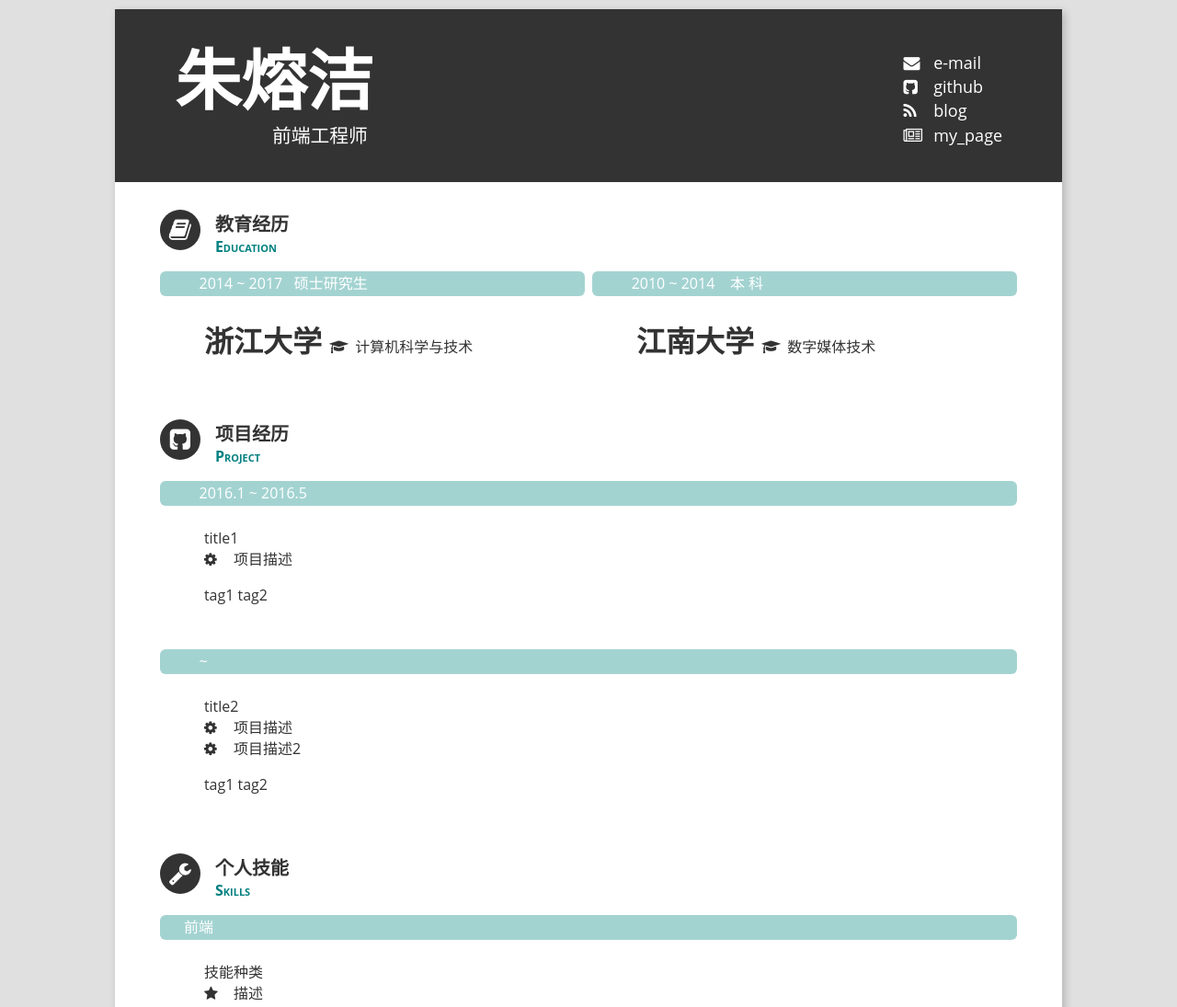
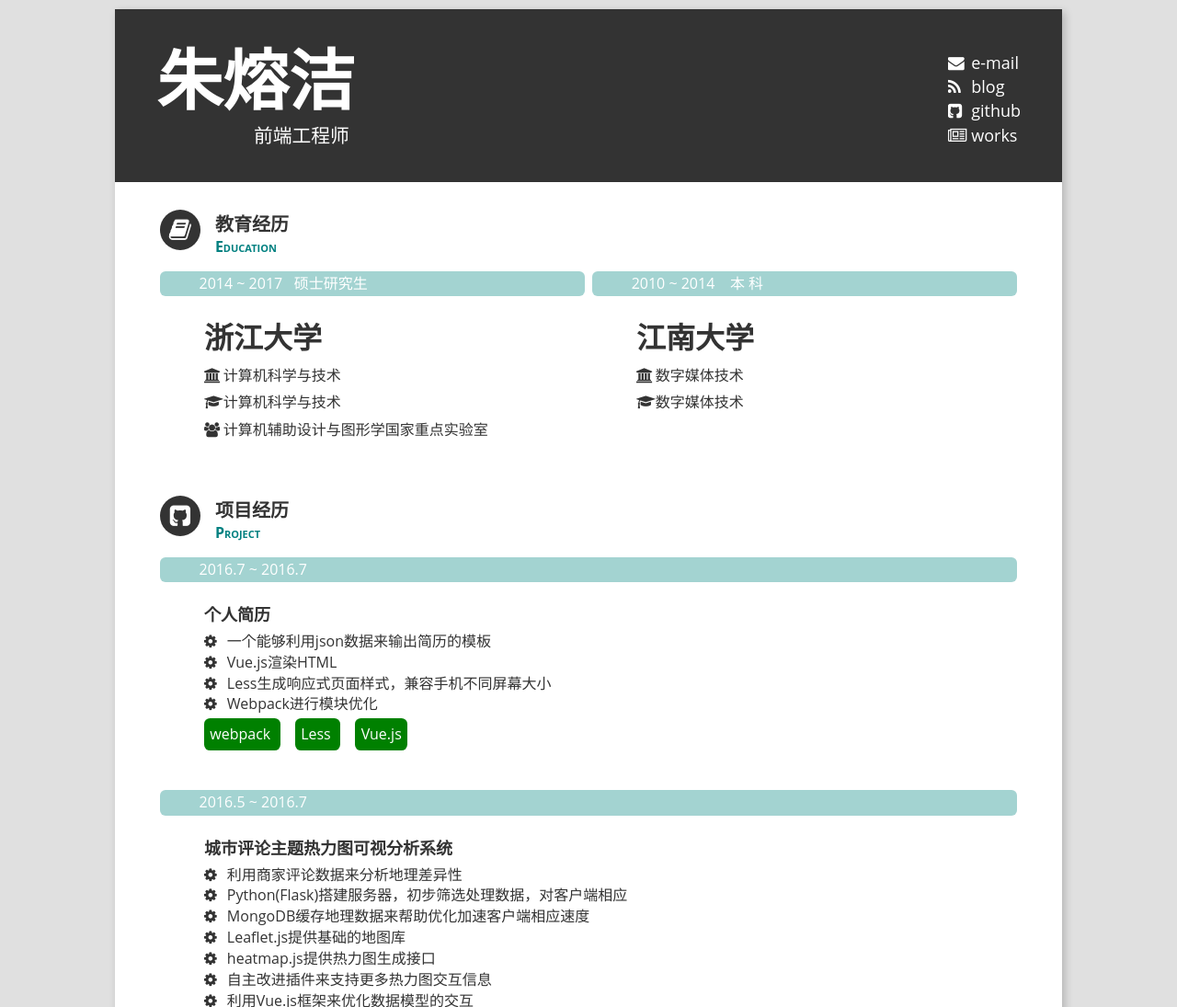
Before and after one commit to ysyszrj/ysyszrj.github.io, a plain HTML site: page resume1/index.html in a window 1280 px wide. Shown: the top 1095 px of the page at 92% size. Drawn offline with Linux system fonts and the light colour scheme.

Commit message:
update resume

```diff
--- a/resume1/index.css
+++ b/resume1/index.css
@@ -1,7 +1,7 @@
 @font-face {
   font-family: 'FontAwesome';
-  src: url('fonts/fontawesome-webfont.eot?v=4.3.0');
-  src: url('fonts/fontawesome-webfont.eot?#iefix&v=4.3.0') format('embedded-opentype'), url('fonts/fontawesome-webfont.woff2?v=4.3.0') format('woff2'), url('fonts/fontawesome-webfont.woff?v=4.3.0') format('woff'), url('fonts/fontawesome-webfont.ttf?v=4.3.0') format('truetype'), url('fonts/fontawesome-webfont.svg?v=4.3.0#fontawesomeregular') format('svg');
+  src: url('static/fonts/fontawesome-webfont.eot?v=4.3.0');
+  src: url('static/fonts/fontawesome-webfont.eot?#iefix&v=4.3.0') format('embedded-opentype'), url('static/fonts/fontawesome-webfont.woff2?v=4.3.0') format('woff2'), url('static/fonts/fontawesome-webfont.woff?v=4.3.0') format('woff'), url('static/fonts/fontawesome-webfont.ttf?v=4.3.0') format('truetype'), url('static/fonts/fontawesome-webfont.svg?v=4.3.0#fontawesomeregular') format('svg');
   font-weight: normal;
   font-style: normal;
 }
@@ -83,6 +83,8 @@ ul,
 ol,
 dl {
   line-height: 1.42857143;
+  padding-left: 0;
+  margin-bottom: 0rem;
 }
 article {
   padding-bottom: 2rem;
@@ -282,9 +284,8 @@ address {
 header .contact {
   float: left;
   margin: 0;
-  padding-left: 16px;
 }
-@media print or (max-width: 767px) {
+@media print and (min-width: 992px) {
   header .contact {
     float: none;
     margin-top: 10px;
@@ -298,6 +299,11 @@ header .contact li {
   font-size: 1.125rem;
   word-break: break-all;
 }
+@media print and (max-width: 991px) {
+  header .contact li {
+    width: 25%;
+  }
+}
 header a:link,
 header a:visited {
   color: white;
@@ -305,14 +311,6 @@ header a:visited {
 header a:hover,
 header a:active {
   color: #A3D3D1;
-}
-.title,
-address {
-  margin-left: 20px;
-  margin-right: 20px;
-}
-.contact_e-mail {
-  padding-left: calc(12px + 1rem);
 }
 .contact_e-mail::before {
   font-family: FontAwesome;
@@ -322,12 +320,12 @@ address {
   -moz-osx-font-smoothing: grayscale;
   transform: translate(0, 0);
   content: "\f0e0";
-  width: calc(12px + 1rem);
-  margin-left: calc(-12px - 1rem);
   display: inline-block;
 }
-.contact_github {
-  padding-left: calc(12px + 1rem);
+@media screen and (min-width: 992px) {
+  .contact_e-mail::before {
+    width: 1.3rem;
+  }
 }
 .contact_github::before {
   font-family: FontAwesome;
@@ -337,12 +335,12 @@ address {
   -moz-osx-font-smoothing: grayscale;
   transform: translate(0, 0);
   content: "\f092";
-  width: calc(12px + 1rem);
-  margin-left: calc(-12px - 1rem);
   display: inline-block;
 }
-.contact_blog {
-  padding-left: calc(12px + 1rem);
+@media screen and (min-width: 992px) {
+  .contact_github::before {
+    width: 1.3rem;
+  }
 }
 .contact_blog::before {
   font-family: FontAwesome;
@@ -352,14 +350,14 @@ address {
   -moz-osx-font-smoothing: grayscale;
   transform: translate(0, 0);
   content: "\f09e";
-  width: calc(12px + 1rem);
-  margin-left: calc(-12px - 1rem);
   display: inline-block;
 }
-.contact_my_page {
-  padding-left: calc(12px + 1rem);
+@media screen and (min-width: 992px) {
+  .contact_blog::before {
+    width: 1.3rem;
+  }
 }
-.contact_my_page::before {
+.contact_works::before {
   font-family: FontAwesome;
   font-size: inherit;
   text-rendering: auto;
@@ -367,16 +365,16 @@ address {
   -moz-osx-font-smoothing: grayscale;
   transform: translate(0, 0);
   content: "\f1ea";
-  width: calc(12px + 1rem);
-  margin-left: calc(-12px - 1rem);
   display: inline-block;
+}
+@media screen and (min-width: 992px) {
+  .contact_works::before {
+    width: 1.3rem;
+  }
 }
 footer {
   text-align: center;
   margin: 30px 6px;
-}
-section {
-  margin-bottom: 1rem;
 }
 .sec-title-wrapper {
   display: flex;
@@ -449,6 +447,9 @@ section {
 .sec-content:after {
   clear: both;
 }
+.subsec-content {
+  padding-bottom: 1.5rem;
+}
 @media screen and (max-width: 991px) {
   .subsec-content {
     padding-left: 1.5rem;
@@ -465,7 +466,6 @@ section {
   padding-top: 1rem;
   padding-left: 0.25rem;
   padding-right: 0.25rem;
-  padding-bottom: 1rem;
 }
 .timeline-wrapper {
   overflow-y: hidden;
@@ -549,9 +549,11 @@ section {
   margin: 10px 0 5px 0;
 }
 .education-major,
-.education-honor {
+.education-honor,
+.education-college,
+.education-lab {
   list-style-type: none;
-  line-height: 1.42857143;
+  line-height: 1.85714286;
   margin: 0;
   padding: 0;
 }
@@ -561,8 +563,35 @@ section {
 .education.timeline-item::before {
   content: "\f02e";
 }
-.education-major {
-  padding-left: calc(12px + 1rem);
+.education-college::before {
+  font-family: FontAwesome;
+  font-size: inherit;
+  text-rendering: auto;
+  -webkit-font-smoothing: antialiased;
+  -moz-osx-font-smoothing: grayscale;
+  transform: translate(0, 0);
+  content: "\f19c";
+  display: inline-block;
+}
+@media screen and (min-width: 992px) {
+  .education-college::before {
+    width: 1.3rem;
+  }
+}
+.education-lab::before {
+  font-family: FontAwesome;
+  font-size: inherit;
+  text-rendering: auto;
+  -webkit-font-smoothing: antialiased;
+  -moz-osx-font-smoothing: grayscale;
+  transform: translate(0, 0);
+  content: "\f0c0";
+  display: inline-block;
+}
+@media screen and (min-width: 992px) {
+  .education-lab::before {
+    width: 1.3rem;
+  }
 }
 .education-major::before {
   font-family: FontAwesome;
@@ -572,12 +601,12 @@ section {
   -moz-osx-font-smoothing: grayscale;
   transform: translate(0, 0);
   content: "\f19d";
-  width: calc(12px + 1rem);
-  margin-left: calc(-12px - 1rem);
   display: inline-block;
 }
-.education-honor {
-  padding-left: calc(12px + 1rem);
+@media screen and (min-width: 992px) {
+  .education-major::before {
+    width: 1.3rem;
+  }
 }
 .education-honor::before {
   font-family: FontAwesome;
@@ -587,9 +616,12 @@ section {
   -moz-osx-font-smoothing: grayscale;
   transform: translate(0, 0);
   content: "\f091";
-  width: calc(12px + 1rem);
-  margin-left: calc(-12px - 1rem);
   display: inline-block;
+}
+@media screen and (min-width: 992px) {
+  .education-honor::before {
+    width: 1.3rem;
+  }
 }
 .language .sec-content {
   margin: 10px 0 0 22px;
@@ -632,9 +664,6 @@ section {
 .language .sec-title-wrapper::before {
   content: "\f086";
 }
-.language-desc-item {
-  padding-left: calc(12px + 1rem);
-}
 .language-desc-item::before {
   font-family: FontAwesome;
   font-size: inherit;
@@ -643,9 +672,12 @@ section {
   -moz-osx-font-smoothing: grayscale;
   transform: translate(0, 0);
   content: "\f005";
-  width: calc(12px + 1rem);
-  margin-left: calc(-12px - 1rem);
   display: inline-block;
+}
+@media screen and (min-width: 992px) {
+  .language-desc-item::before {
+    width: 1.3rem;
+  }
 }
 .experience-place,
 .experience-project-type {
@@ -694,9 +726,6 @@ section {
 .experience-project.timeline-item::before {
   content: "\f135";
 }
-.experience-task {
-  padding-left: calc(12px + 1rem);
-}
 .experience-task::before {
   font-family: FontAwesome;
   font-size: inherit;
@@ -705,9 +734,12 @@ section {
   -moz-osx-font-smoothing: grayscale;
   transform: translate(0, 0);
   content: "\f013";
-  width: calc(12px + 1rem);
-  margin-left: calc(-12px - 1rem);
   display: inline-block;
+}
+@media screen and (min-width: 992px) {
+  .experience-task::before {
+    width: 1.3rem;
+  }
 }
 .experience-project-link {
   padding-left: calc(1rem + 0.875rem);
@@ -733,11 +765,6 @@ section {
 .skills-item-description {
   margin: 0;
 }
-.skills-item-summary {
-  font-size: 1.125rem;
-  margin: 10px 0 5px 0;
-  font-weight: bold;
-}
 .skills-miscellaneous {
   margin-top: 10px;
   padding: 0;
@@ -757,9 +784,6 @@ section {
 .skills-miscellaneous.timeline-item::before {
   content: "\f085";
 }
-.skills-item-description {
-  padding-left: calc(12px + 1rem);
-}
 .skills-item-description::before {
   font-family: FontAwesome;
   font-size: inherit;
@@ -768,9 +792,28 @@ section {
   -moz-osx-font-smoothing: grayscale;
   transform: translate(0, 0);
   content: "\f005";
-  width: calc(12px + 1rem);
-  margin-left: calc(-12px - 1rem);
   display: inline-block;
+}
+@media screen and (min-width: 992px) {
+  .skills-item-description::before {
+    width: 1.3rem;
+  }
+}
+.item-summary {
+  font-size: 1.125rem;
+  margin: 10px 0 5px 0;
+  font-weight: bold;
+}
+dt {
+  line-height: 1.33;
+}
+.tag {
+  background-color: green;
+  color: white;
+  padding: 0.4rem;
+  border-radius: 0.4rem;
+  line-height: 2.62857143rem;
+  margin-right: 1rem;
 }
 aside {
   right: 0;
@@ -836,7 +879,7 @@ aside a:active {
 }
 @media screen and (max-width: 767px) {
   .container {
-    padding: 5px 0;
+    padding: 0 0;
     margin-top: 0;
   }
 }
--- a/resume1/index.html
+++ b/resume1/index.html
@@ -10,9 +10,11 @@
 <main id="app" class="container">
     <header class="row">
         <section class="title">
-            <h1 >{{resume.name}}</h1>
-            <h2 >{{resume.job}}</h2>
+            <h1>{{resume.name}}</h1>
+            <h2>{{resume.job}}</h2>
         </section>
+
+        <div>
             <address>
                 <ul class="contact">
                     <li class="contact_{{item.type}}" v-for="item in resume.contacts">
@@ -20,27 +22,34 @@
                     </li>
                 </ul>
             </address>
+        </div>
+
+
     </header>
     <div class="content row">
         <article class="educations">
-            <div class="sec-title-wrapper"><h3 class="sec-title"><span class="sec-title-ch">教育经历</span><span class="sec-title-en">Education</span></h3></div>
+            <div class="sec-title-wrapper"><h3 class="sec-title"><span class="sec-title-ch">教育经历</span><span
+                    class="sec-title-en">Education</span></h3></div>
             <div class="sec-content">
 
-                <section class="sec-part bi-part" v-for="item in resume.education" >
+                <section class="sec-part bi-part" v-for="item in resume.education">
                     <time class="timeline-title">
                         &nbsp; &nbsp; {{item.start}} ~ {{item.end}}&nbsp; &nbsp;{{item.type_ch}}
                     </time>
-                    <div class="subsec-content">
-                        <span class="education-name">{{ item.name}} </span>
-                        <span class="education-major">{{item.major}}</span>
-                        <span class=""></span>
-                    </div>
+
+                    <dl class="subsec-content">
+                        <dt class="education-name">{{item.name}}</dt>
+                        <dd class="education-college" v-if="item.college">{{item.college}}</dd>
+                        <dd class="education-major" v-if="item.major">{{item.major}}</dd>
+                        <dd class="education-lab" v-if="item.lab">{{item.lab}}</dd>
+                    </dl>
                 </section>
             </div>
         </article>
 
         <article class="projects">
-            <div class="sec-title-wrapper"><h3 class="sec-title"><span class="sec-title-ch">项目经历</span><span class="sec-title-en">Project</span></h3></div>
+            <div class="sec-title-wrapper"><h3 class="sec-title"><span class="sec-title-ch">项目经历</span><span
+                    class="sec-title-en">Project</span></h3></div>
             <div class="sec-content">
                 <section class="sec-part" v-for="item in resume.projects">
                     <time class="timeline-title">
@@ -48,14 +57,17 @@
                     </time>
                     <div class="subsec-content">
                         <dl>
-                            <dt class="item-summary">{{item.title}}</dt>
+                            <dt class="item-summary">{{item.title}} </dt>
                             <dd class="experience-task" v-for="des in item.description">
                                 {{des}}
                             </dd>
                         </dl>
-                        <span v-for="tag in item.tags">
+                        <div class="tags">
+                             <span class="tag" v-for="tag in item.tags">
                                 {{tag}}
                             </span>
+                        </div>
+
                     </div>
 
 
@@ -64,7 +76,8 @@
         </article>
 
         <article class="skills">
-            <div class="sec-title-wrapper"><h3 class="sec-title"><span class="sec-title-ch">个人技能</span><span class="sec-title-en">Skills</span></h3></div>
+            <div class="sec-title-wrapper"><h3 class="sec-title"><span class="sec-title-ch">个人技能</span><span
+                    class="sec-title-en">Skills</span></h3></div>
             <div class="sec-content">
                 <section class="sec-part" v-for="skill in resume.skills">
                     <time class="timeline-title">
```
Also changed, not shown: resume1/app.bundle.js, resume1/static/fonts/FontAwesome.otf (renamed from resume1/fonts/FontAwesome.otf), resume1/static/fonts/fontawesome-webfont.ttf (renamed from resume1/fonts/fontawesome-webfont.ttf), resume1/static/fonts/fontawesome-webfont.woff (renamed from resume1/fonts/fontawesome-webfont.woff), resume1/static/fonts/fontawesome-webfont.woff2 (renamed from resume1/fonts/fontawesome-webfont.woff2), 4 other files. Lines whose indentation alone changed are shown as unchanged.
